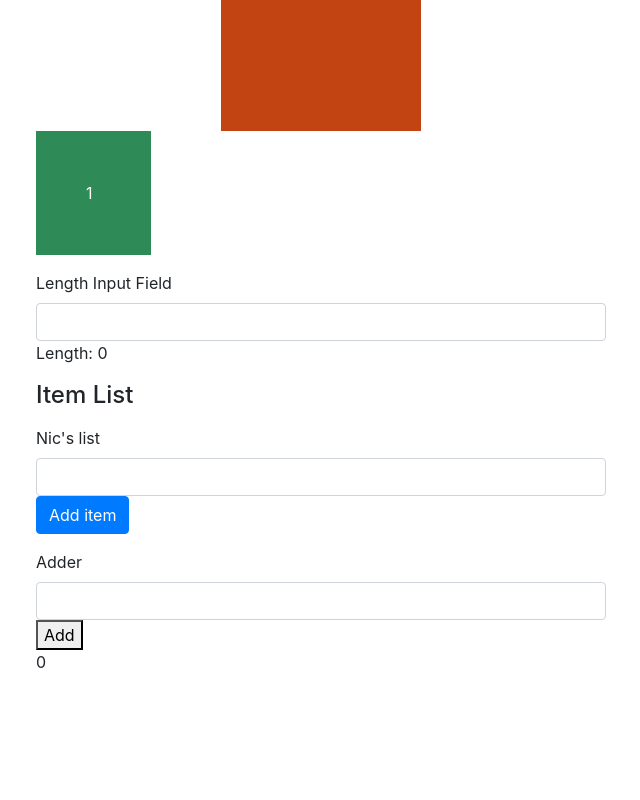
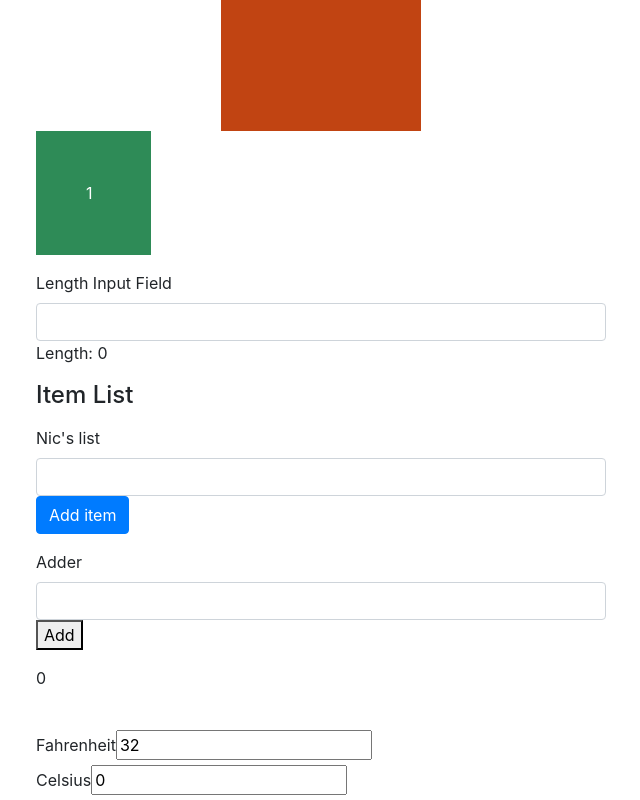
Before and after one commit to NicJr1110/react-nic-app, a React (Create React App) app: page / in a window 1280 px wide. Shown: the part 2439-3239 px from the top of the page, without its empty margins (319-959 px from the left). Before the commit the page ends 3129 px from the top, so only its background shows below. Built offline with nearby package versions, Linux system fonts and the light colour scheme.

Commit message:
add the tempconverter cmponent

```diff
--- a/src/Stuff.js
+++ b/src/Stuff.js
@@ -15,8 +15,9 @@ import RollCall from"./week9/RollCall";
 import Colours from"./week9/Colours";
 import Die from"./week9/Die";
 import Length from "./forms/Length";
-import List from "./forms/List"
-import Adder from "./forms/Adder"
+import List from "./forms/List";
+import Adder from "./forms/Adder";
+import TempConverter from "./forms/TempConverter"
 
 const Stuff = ({ square }) => (
   <div className = "col-md-auto container-md" style = { {
@@ -86,6 +87,9 @@ const Stuff = ({ square }) => (
     <Adder
       name = "Adder "
     />
+    <br/>
+    <TempConverter
+    />
   </div>
 
 );
--- a/src/forms/Adder.js
+++ b/src/forms/Adder.js
@@ -5,7 +5,8 @@ class Adder extends Component{
         super(props);
 
         this.state ={
-            input: 0,
+            input: '0',
+            numbers: [],
             total: 0
         }
 
@@ -20,14 +21,16 @@ class Adder extends Component{
     }
 
     handleClick() {
-        let { total,input} = this.state;
+        let { total,input,numbers } = this.state;
+        let arr1 = [...numbers, input]
         this.setState({
-            total: parseInt(total) + parseInt(input)
+            total: +total + +input,
+            numbers : arr1
         })
 
     }
     render() {
-        let { total } = this.state;
+        let { total,numbers } = this.state;
         let { name } = this.props;
         return(
             <div className = "form-group">
@@ -42,6 +45,11 @@ class Adder extends Component{
                 <button
                     onClick = { this.handleClick }
                 >Add</button>
+                <ul>
+                    { numbers.map((value, index) => (
+                        <li key={ index }> { value }</li>
+                    ))}
+                </ul>
                 <p>{ total } </p>
             </div>
         );
--- /dev/null
+++ b/src/forms/TempConverter.js
@@ -0,0 +1,54 @@
+import React, { Component } from 'react';
+
+class TempConverter extends Component {
+    constructor(props){
+        super(props);
+
+        this.state = {
+            fahrenheit : 32,
+            celsius: 0
+        };
+
+        this.handleChangeCelsius = this.handleChangeCelsius.bind(this);
+        this.handleChangeFahrenheit = this.handleChangeFahrenheit.bind(this);
+    }
+
+    handleChangeFahrenheit(e) {
+        let inputVal = e.currentTarget.value;
+        this.setState({
+            fahrenheit: inputVal,
+            celsius: (+inputVal - 32) * (5/9)
+        });
+    }
+
+    handleChangeCelsius(e) {
+        let inputVal = e.currentTarget.value;
+        this.setState({
+            fahrenheit: (inputVal * (9/5)) + 32,
+            celsius: inputVal
+        });
+    }
+
+    render(){
+        let { fahrenheit, celsius } = this.state;
+        return(
+            <div>
+                <label>Fahrenheit</label>
+                <input
+                    value = { fahrenheit }
+                    onChange = { this.handleChangeFahrenheit }
+                    type = "number"
+                ></input>
+                <br/>
+                <label>Celsius</label>
+                <input
+                    value = { celsius }
+                    onChange = { this.handleChangeCelsius }
+                    type = "number"
+                ></input>
+            </div>
+        );
+    }
+}
+
+export default TempConverter
```
